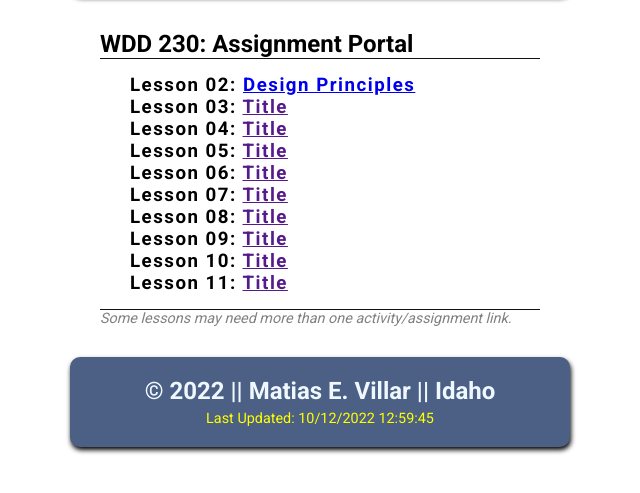
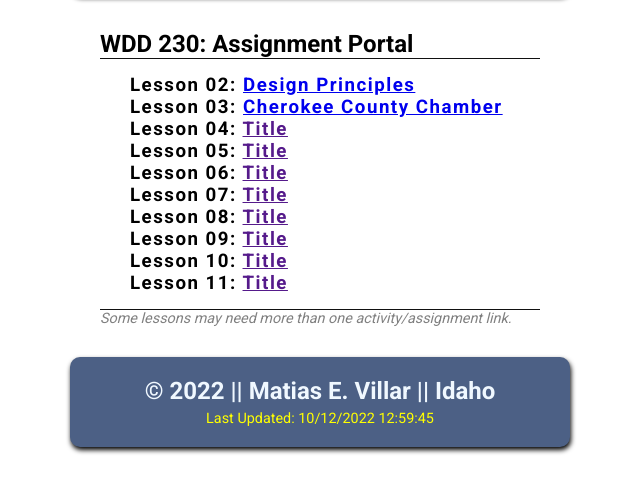
Before and after one commit to matvillar/WDD230, a plain HTML site: page wdd230/index.html in a window 1280 px wide. Shown: the part 355-848 px from the top of the page, without its empty margins (320-960 px from the left). Drawn offline with Linux system fonts and the light colour scheme.

Commit message:
update w03

```diff
--- a/wdd230/index.html
+++ b/wdd230/index.html
@@ -30,7 +30,12 @@
             </h3>
           </li>
           <li>
-            <h3>Lesson 03: <a href="">Title</a></h3>
+            <h3>
+              Lesson 03:
+              <a href="https://matvillar.github.io/WDD230/lesson03/index.html"
+                >Cherokee County Chamber</a
+              >
+            </h3>
           </li>
           <li>
             <h3>Lesson 04: <a href="">Title</a></h3>
```
